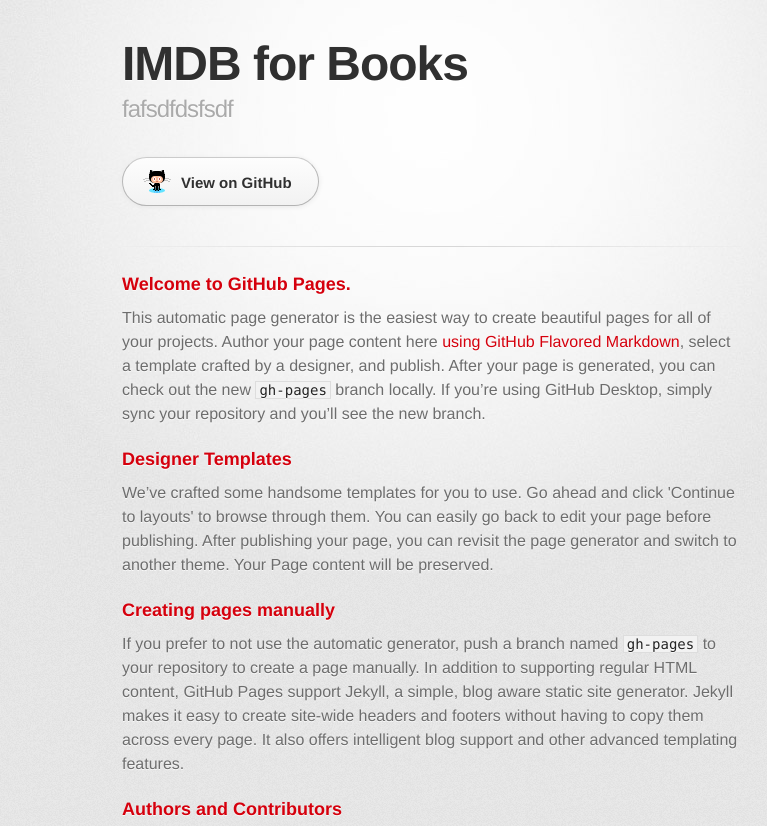
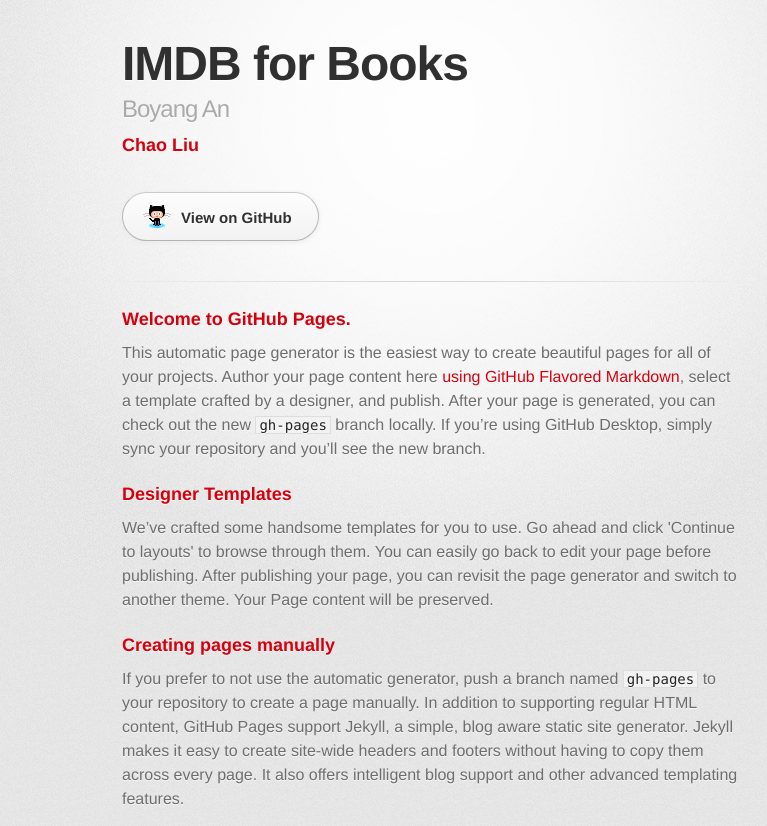
Before and after one commit to anboi1225/anboi1225.github.io, a plain HTML site: page index.html in a window 1280 px wide. Shown: the top 826 px of the page, without its empty margins (208-975 px from the left). Drawn offline with Linux system fonts and the light colour scheme; a web font is replaced by a local one.

Commit message:
h tag test

```diff
--- a/index.html
+++ b/index.html
@@ -19,7 +19,8 @@
 
         <header>
           <h1>IMDB for Books</h1>
-          <h2>fafsdfdsfsdf</h2>
+          <h2>Boyang An</h2>
+          <h3>Chao Liu</h3>
         </header>
 
         <section id="downloads" class="clearfix">
```
